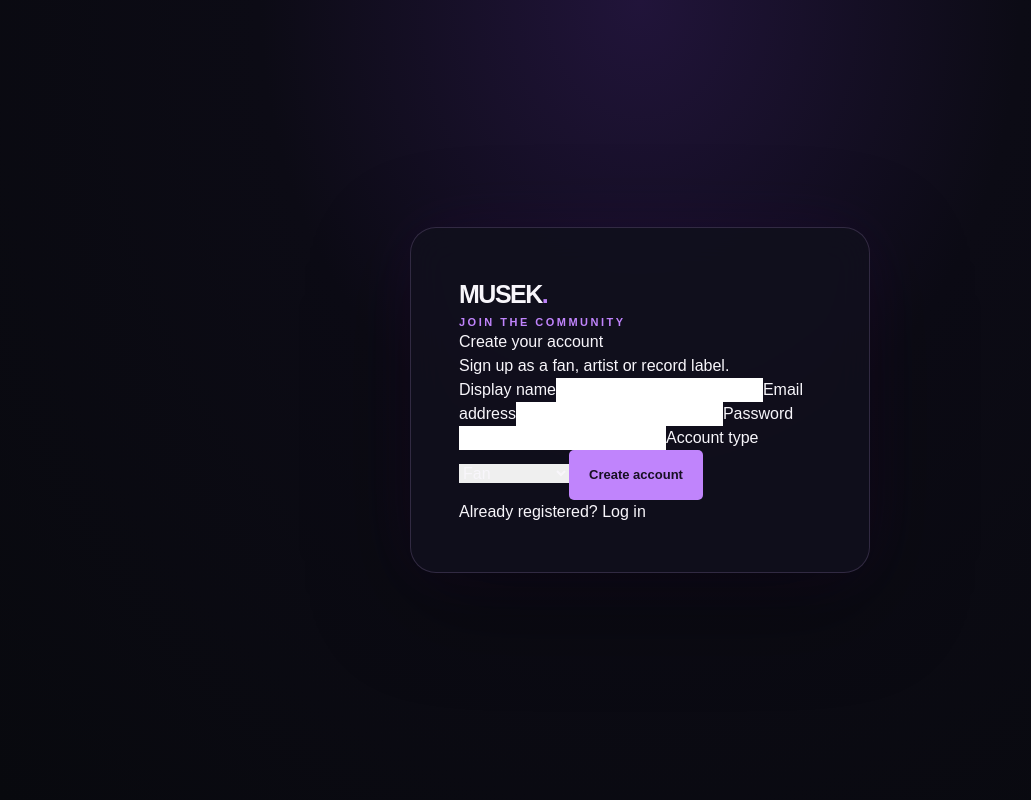
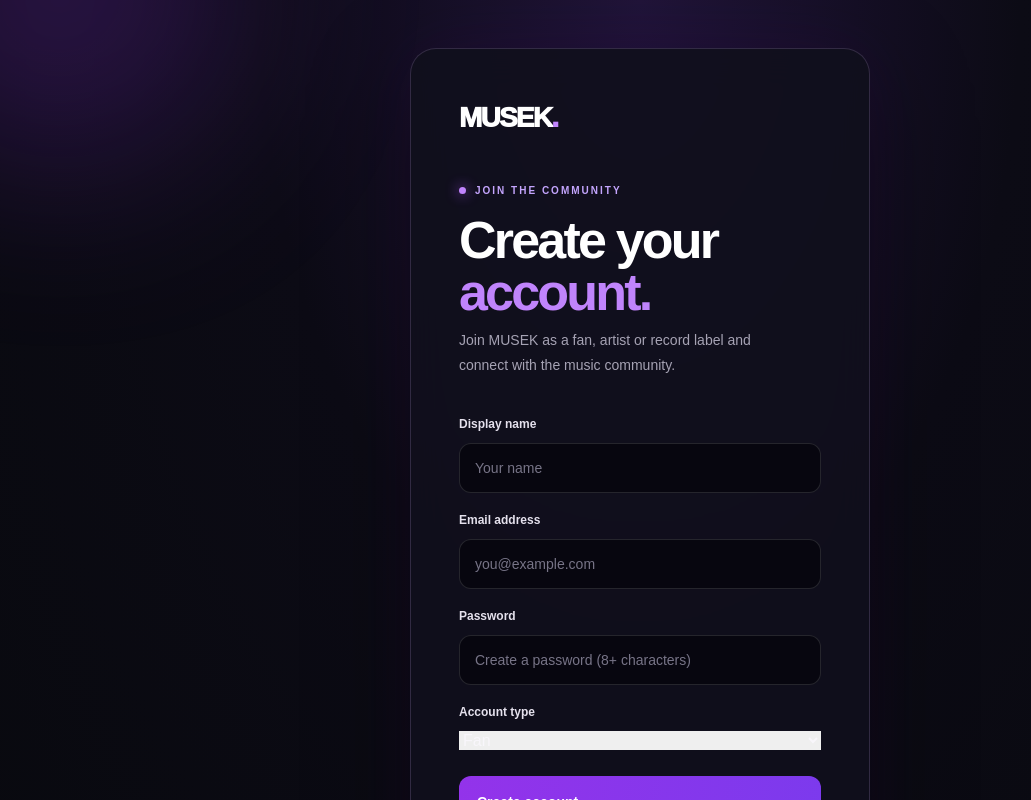
Before and after one commit to outtavawda/Musek, a Next.js app in the folder musek/: page /signup in a window 1280 px wide. Shown: the top 800 px of the page, without its empty margins (0-1031 px from the left). Built offline with nearby package versions, Linux system fonts and the light colour scheme; no server answers.

Commit message:
Match signup page layout to login page

```diff
--- a/musek/app/signup/page.tsx
+++ b/musek/app/signup/page.tsx
@@ -4,27 +4,46 @@ import { signUp } from "../auth-actions";
 export default function SignupPage({ searchParams }: { searchParams?: { error?: string; message?: string } }) {
   return (
     <main className="authWrap">
-      <section className="authCard">
-        <Link className="brand" href="/">MUSEK<span>.</span></Link>
-        <p className="eyebrow">JOIN THE COMMUNITY</p>
-        <h1>Create your account</h1>
-        <p className="muted">Sign up as a fan, artist or record label.</p>
-        {searchParams?.error && <p className="notice error">{searchParams.error}</p>}
-        {searchParams?.message && <p className="notice">{searchParams.message}</p>}
-        <form action={signUp} className="form">
-          <label>Display name<input name="display_name" autoComplete="name" required /></label>
-          <label>Email address<input name="email" type="email" autoComplete="email" required /></label>
-          <label>Password<input name="password" type="password" minLength={8} autoComplete="new-password" required /></label>
-          <label>Account type
-            <select name="account_type" defaultValue="fan">
-              <option value="fan">Fan</option>
-              <option value="artist">Artist</option>
-              <option value="label">Record label</option>
-            </select>
-          </label>
-          <button className="primaryButton" type="submit">Create account</button>
+      <div className="authGlow authGlowOne" aria-hidden="true" />
+      <div className="authGlow authGlowTwo" aria-hidden="true" />
+      <section className="authCard" aria-labelledby="signup-heading">
+        <Link className="authBrand" href="/" aria-label="MUSEK home">MUSEK<span>.</span></Link>
+
+        <div className="authIntro">
+          <p className="authEyebrow"><span className="authEyebrowDot" /> JOIN THE COMMUNITY</p>
+          <h1 id="signup-heading">Create your <span>account.</span></h1>
+          <p className="authDescription">Join MUSEK as a fan, artist or record label and connect with the music community.</p>
+        </div>
+
+        {searchParams?.error && (
+          <div className="authError" role="alert">
+            <strong>We couldn't create your account.</strong>
+            <span>{searchParams.error}</span>
+          </div>
+        )}
+        {searchParams?.message && (
+          <div className="authMessage" role="status">{searchParams.message}</div>
+        )}
+
+        <form action={signUp} className="authForm">
+          <label htmlFor="signup-display-name">Display name</label>
+          <input id="signup-display-name" name="display_name" type="text" placeholder="Your name" autoComplete="name" required />
+          <label htmlFor="signup-email">Email address</label>
+          <input id="signup-email" name="email" type="email" placeholder="you@example.com" autoComplete="email" inputMode="email" required />
+          <label htmlFor="signup-password">Password</label>
+          <input id="signup-password" name="password" type="password" placeholder="Create a password (8+ characters)" minLength={8} autoComplete="new-password" required />
+          <label htmlFor="signup-account-type">Account type</label>
+          <select id="signup-account-type" name="account_type" defaultValue="fan">
+            <option value="fan">Fan</option>
+            <option value="artist">Artist</option>
+            <option value="label">Record Label</option>
+          </select>
+          <button className="authSubmit" type="submit">Create account <span aria-hidden="true">→</span></button>
         </form>
-        <p className="muted small">Already registered? <Link href="/login">Log in</Link></p>
+
+        <div className="authDivider"><span>ALREADY ON MUSEK?</span></div>
+        <Link className="authSignup" href="/login">Log in to your account <span aria-hidden="true">→</span></Link>
+        <p className="authFooter"><Link href="/">← Back to MUSEK</Link><span>Music brings us together.</span></p>
       </section>
     </main>
   );
```
